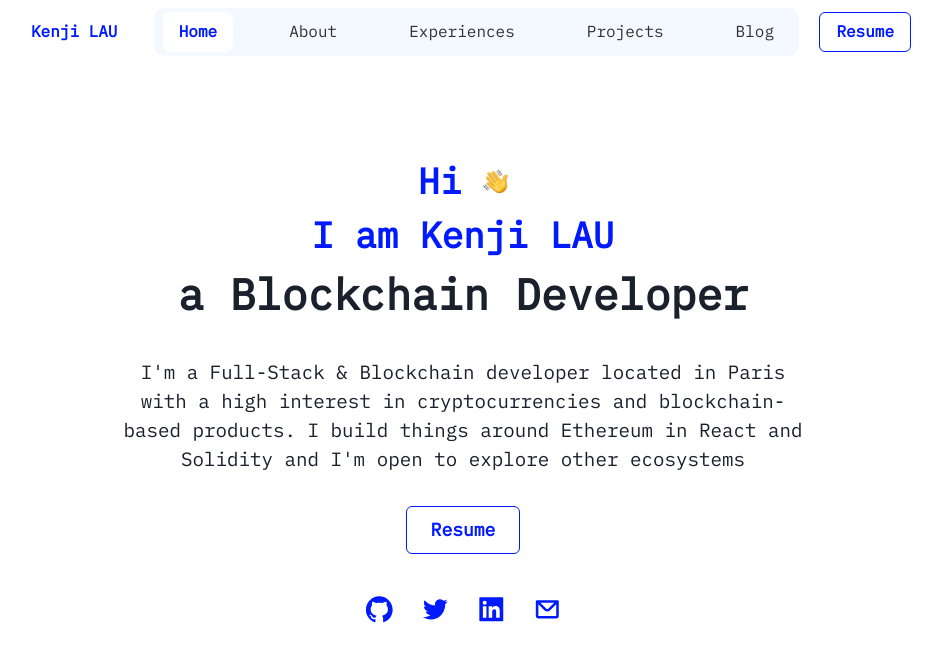
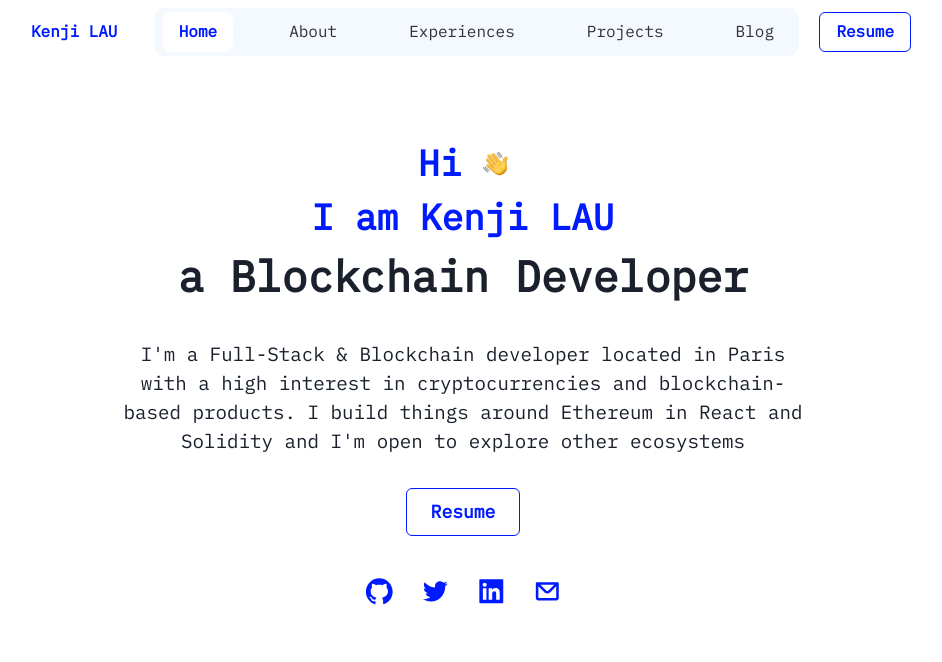
Before and after one commit to krouspy/portfolio-v2, a Next.js app: page / in a window 1280 px wide. Shown: the top 662 px of the page, without its empty margins (177-1119 px from the left). Built offline with nearby package versions, Linux system fonts and the light colour scheme.

Commit message:
modify padding top

```diff
--- a/components/layout.tsx
+++ b/components/layout.tsx
@@ -27,7 +27,7 @@ const Layout: React.FC = ({ children }) => {
           h="100%"
           minH="92vh"
           px={{ md: '5%' }}
-          pt={{ base: '7%', lg: '10%' }}
+          pt={{ base: '2%', lg: '5%', xl: '8%' }}
           pb="5%"
         >
           {children}
```
